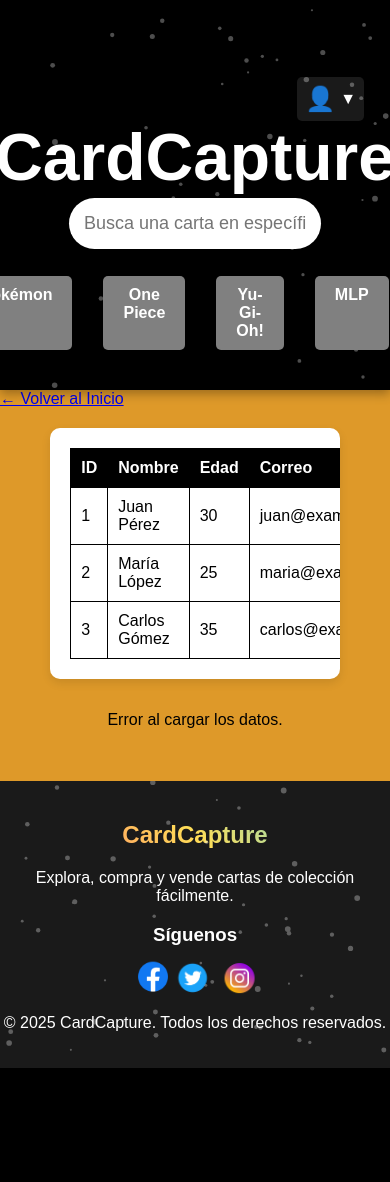
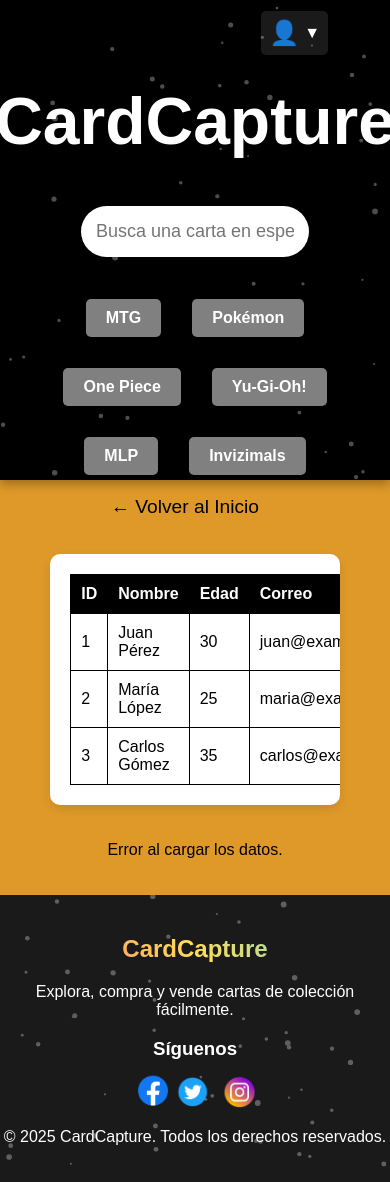
Before and after one commit to Ornnsuna/ProjecteXarxaSocial, a PHP site: page /html/inicio.html in a window 390 px wide. Before the commit the page ends 1068 px from the top, so only its background shows below. Run offline with PHP 8.4, Linux system fonts and the light colour scheme.

Commit message:
posicionamientoCartas

```diff
--- a/css/PAGINIcssHeaderFooter.css
+++ b/css/PAGINIcssHeaderFooter.css
@@ -1,7 +1,7 @@
 /* ------------------------HEADER----------------------------------------------------------------- */
 #header {
   display: flex;
-  height: 370px;
+  height: 450px;
   align-items: center;
   justify-content: center;
   text-align: center;
@@ -27,11 +27,9 @@
   align-items: center;
   background-color: #000;
   color: #fff;
-<<<<<<< HEAD
+
   padding: 0px 30px;
-=======
   padding: 15px 30px;
->>>>>>> 356941dd8f6d6b42f5856c08369e140e33e9d6bc
   box-shadow: 0 2px 5px rgba(0, 0, 0, 0.1);
   z-index: 2;
   box-shadow: 0px 4px 10px rgba(0, 0, 0, 0.3);
@@ -46,9 +44,6 @@
   padding: 1em 0;
 }
 
-.btnCompraVenta {
-  margin-right: 3em;
-}
 
 .logo {
   font-weight: bold;
@@ -59,13 +54,13 @@
 .logo h1 {
   font-weight: bold;
   font-size: 1.65em;
-  padding: -1em;
+
   z-index: 2;
 }
 
 #dropdownMenu {
   position: absolute;
-  top: 3.5em;
+  top: 2em;
   right: 0em;
   z-index: 1000;
 }
@@ -76,6 +71,14 @@
   right: 1em;
   display: flex;
   align-items: center;
+}
+
+#userIcon {
+  position: absolute;
+  right: 1%;
+  margin-top: -1em;
+  margin-right: 1em;
+  z-index: 1000;
 }
 
 .icon-user {
@@ -93,11 +96,12 @@
 
 .arrow {
   margin-left: 5px;
+  font-size: 16px;
 }
 
 .dropdown {
   position: absolute;
-  top: 50px;
+  top: 1.5em;
   right: 0;
   background-color: #fff;
   color: #000;
@@ -108,7 +112,7 @@
   border-radius: 8px;
   box-shadow: 0 4px 8px rgba(0, 0, 0, 0.1);
   display: none;
-  min-width: 150px;
+  min-width: 11.5em;
 }
 
 .dropdown.visible {
--- a/css/css.css
+++ b/css/css.css
@@ -16,39 +16,32 @@
 }
 
 .search-bar {
-  margin-top: 15px;
   padding: 15px;
   width: 60%;
   border-radius: 30px;
   border: none;
   font-size: 18px;
-  display: block;
-  margin: 20px auto;
   text-align: center;
-margin-bottom: 2em;
+  margin-bottom: 1em;
 }
 
 h1 {
   margin-top: 1.5em;
-
   font-size: 4em;
 }
 
-
-.search-bar{
-  margin-top: -2.5em;
-  margin-bottom: .2em;
-}
-
 .main-nav {
-  display: flex;
   justify-content: center;
 
 }
 .menu {
+  justify-content: center;
+  align-items: center;
+  text-align: center;
   list-style: none;
   padding: 0;
   display: flex;
+  flex-wrap: wrap;
   gap: 15px;
 }
 .menu li {
@@ -86,7 +79,25 @@
   100% { transform: scale(1); opacity: 1; }
 }
 
+.paTras{
+  margin: 2em;
+}
+.tornar {
+  text-decoration: none;
+  color: black;
+  font-size: 1.2em;
+  margin-bottom: 0.5em;
+  margin-left: 10%;
+}
 
+@media screen and (max-width: 1024px) {
+  .paTras {
+    text-align: center;
+    margin-top: 1em;
+    margin-right: 5em;
+    margin-bottom: 1em;
+  }
+}
 
 
 main {
@@ -98,6 +109,8 @@
   width: 80%;
   margin: 0 auto;
 }
+
+
 
 @media screen and (min-width: 1024px) {
   main {
@@ -114,7 +127,26 @@
       flex: 2;
       display: grid;
       grid-template-columns: repeat(3, 1fr);
-      gap: 10px;
+      margin-left: 0em;
+      gap: 20px;
+  }
+}
+
+@media screen and (max-width: 1024px) {
+  .table-container {
+      position: static;
+      width: 80%;
+      height: fit-content;
+      background: white;
+      padding: 20px;
+      border-radius: 10px;
+      box-shadow: 0px 4px 10px rgba(0, 0, 0, 0.1);
+      overflow-x: auto;
+  }
+
+  .anuncios {
+      margin-top: 20px; /* Ajusta este valor según sea necesario */
+      margin-left: 0; /* Asegura que no haya margen izquierdo */
   }
 }
 
@@ -146,13 +178,7 @@
   background-color: black;
   color: white;
 }
-tr:hover {
-  background-color: #f1f1f1;
-  position: fixed;
-  border-collapse: collapse;
-  width: 26%;
-  background-color: white;
-}
+
 
 table, th, td {
   border: 1px solid black;
@@ -167,8 +193,6 @@
 .anuncios {
   display: grid;
   grid-template-columns: repeat(auto-fit, minmax(15em, 1fr));
-  gap: 1em;
-  padding: 1em;
 }
 
 .anuncios #apiData {
@@ -176,6 +200,8 @@
   grid-template-columns: repeat(auto-fit, minmax(15em, 1fr));
   gap: 1em;
 }
+
+
 
 .anuncios #apiData div {
   display: flex;
@@ -212,12 +238,10 @@
 
 .scrolled {
   position: fixed;
-  width: 30%;
-  background: white;
-  padding: 20px;
+  top: 8.5em;
+  width: 22.7em;
+  height: fit-content;
   border-radius: 10px;
-  box-shadow: 0px 4px 10px rgba(0, 0, 0, 0.1);
-  overflow-x: auto;
 }
 
 @media screen and (max-width: 1024px) {
--- a/html/inicio.html
+++ b/html/inicio.html
@@ -39,13 +39,20 @@
     </header>
     <script>
        window.addEventListener("scroll", function () {
-            let scrollPos = window.scrollY; // Detectar la posición de desplazamiento
+    let scrollPos = window.scrollY;
     let tableContainer = document.querySelector(".table-container");
+    let anuncios = document.querySelector(".anuncios");
 
-            if (scrollPos > 370) {
+    if (scrollPos > 450) {
         tableContainer.classList.add("scrolled");
+        if (window.innerWidth > 1024) {
+            anuncios.style.marginLeft = tableContainer.offsetWidth + 20 + "px";
+        } else {
+            anuncios.style.marginLeft = 0; // Restablece el margen izquierdo en pantallas pequeñas
+        }
     } else {
         tableContainer.classList.remove("scrolled");
+        anuncios.style.marginLeft = 0; // Restablece el margen izquierdo
     }
 });
     </script>
--- a/php/login.php
+++ b/php/login.php
@@ -16,9 +16,11 @@
     if ($user && password_verify($password, $user["passHash"])) {
         $_SESSION["user_id"] = $user["id_user"];
         $_SESSION["username"] = $username;
-        $_SESSION["full_name"] = $user["nom"] . " " . $user["cognom"];
 
-        header("Location: ../html/inicio.html");
+        echo "<script>
+                localStorage.setItem('userLogged', 'true');
+                window.location.href = '../html/inicio.html';
+              </script>";
         exit();
     } else {
         echo "<script>
--- a/php/logout.php
+++ b/php/logout.php
@@ -1,5 +1,6 @@
 <?php
 session_start();
 session_destroy();
-echo json_encode(["success" => true]);
+header("Location: ../index.php");
+exit();
 ?>
```
Lines whose indentation alone changed are shown as unchanged.
